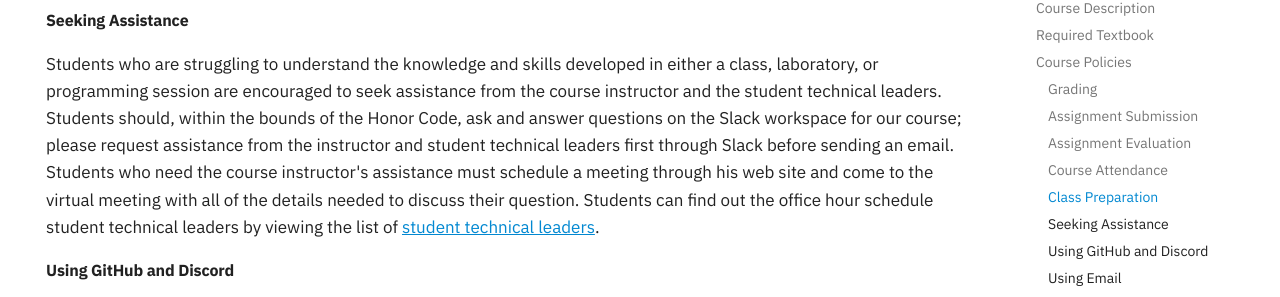
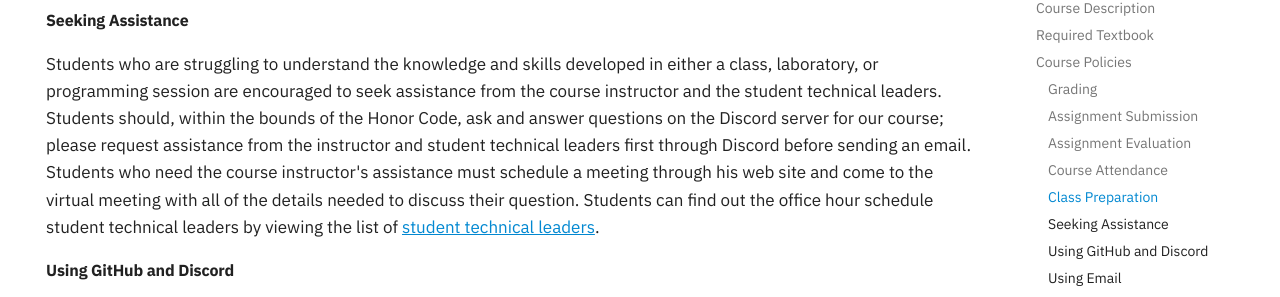
Before and after one commit to OS-Sketch/www.os-sketch.com, an MkDocs documentation site: the page built from docs/operating-systems/syllabus.md, in a window 1280 px wide and 900 px high, scrolled down 3475 px. Shown: the part 207-504 px from the top of the window. Built offline with MkDocs 1.6.1 and Material for MkDocs 9.7.7, drawn with Linux system fonts in a browser that asks for light colours.

Commit message:
fix: Replace the references about Slack in the syllabus.

```diff
--- a/docs/operating-systems/syllabus.md
+++ b/docs/operating-systems/syllabus.md
@@ -188,8 +188,8 @@ Students who are struggling to understand the knowledge and skills developed in
 either a class, laboratory, or programming session are encouraged to seek
 assistance from the course instructor and the student technical leaders.
 Students should, within the bounds of the Honor Code, ask and answer questions
-on the Slack workspace for our course; please request assistance from the
-instructor and student technical leaders first through Slack before sending an
+on the Discord server for our course; please request assistance from the
+instructor and student technical leaders first through Discord before sending an
 email. Students who need the course instructor's assistance must schedule a
 meeting through his web site and come to the virtual meeting with all of the
 details needed to discuss their question. Students can find out the office hour
```
